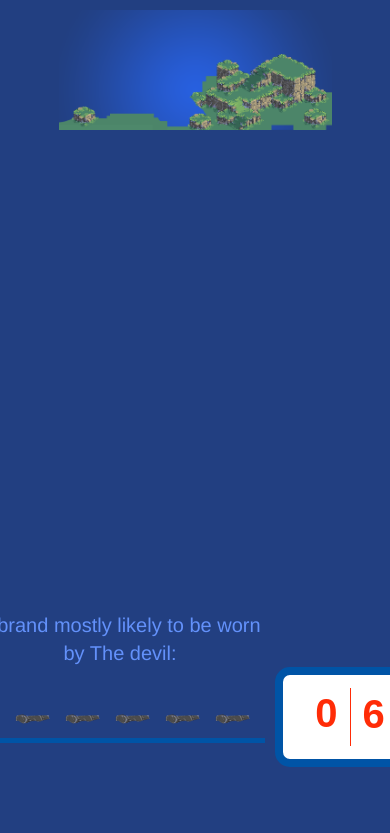
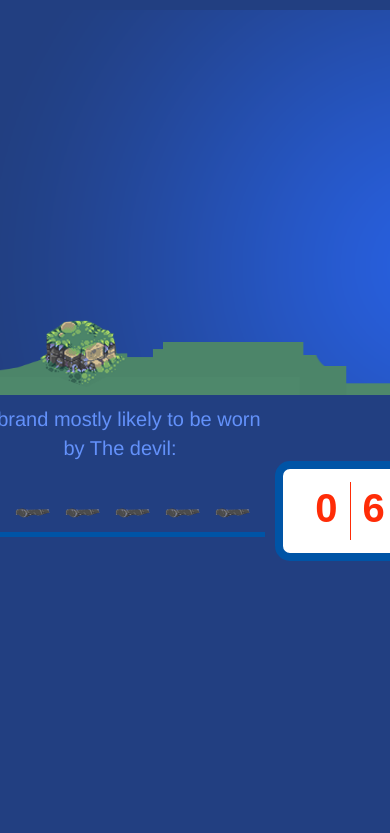
Before and after one commit to ambouh/hangman, a PHP site: page /index.html in a window 390 px wide; the page is wider, and only the part inside the window is pictured. Shown: the part 52-885 px from the top of that part. After the commit the page ends 613 px from the top of that part, so only its background shows below. Run offline with PHP 8.4, Linux system fonts and the light colour scheme; some libraries are stand-ins or nearby versions.

Commit message:
modified screen sizes for mobile and added a divider for scoreboard(1)

```diff
--- a/styles.css
+++ b/styles.css
@@ -126,13 +126,13 @@ div#scoreboard {
 
 @media screen and (max-width:800px) {
     #wrapper {
-        width: 70%;
-        height: 70%;
+       /* width: 70%;*/
+        /*height: 70%;*/
     }
 
     main {
-        width: 70%;
-        height: 70%;
+        /*width: 70%;*/
+        /*height: 70%;*/
     }
 
 }
```
